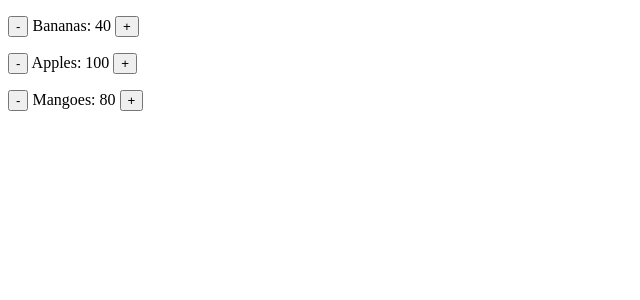
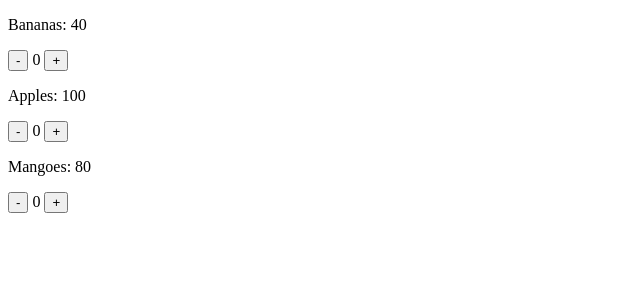
Before and after one commit to N1KN1M/angular, an Angular app: page / in a window 1280 px wide. Shown: the top 300 px of the page, without its empty margins (0-640 px from the left). Built offline with nearby package versions, Linux system fonts and the light colour scheme.

Commit message:
Forms made

```diff
--- a/src/app/components/quantity-selector/quantity-selector.component.html
+++ b/src/app/components/quantity-selector/quantity-selector.component.html
@@ -1,7 +1,10 @@
 <p>
-  <button (click)="onDecrease(item)" class="vary">-</button>
-  {{item.name}}:
-  {{item.price}}
-  <button (click)="onIncrease(item)" class="vary">+</button>
+  {{item.name}}: {{item.price}}
 </p>
-<div></div>
+<div>
+
+<button (click)="onDecrease(item)" class="vary">-</button>
+  {{quantity}}
+<button (click)="onIncrease(item)" class="vary">+</button>
+
+</div>
```
